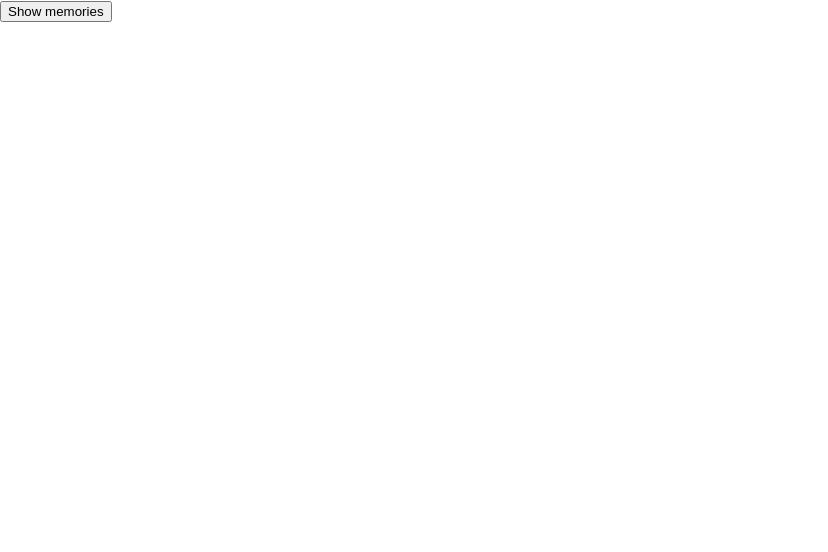
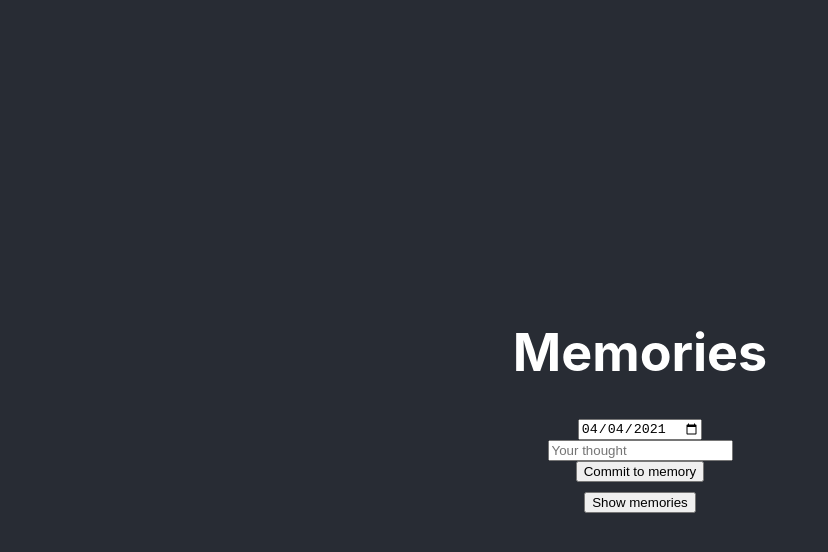
Before and after one commit to robpwatkins/faunadb-test, a React (Create React App) app: page / in a window 1280 px wide. Shown: the top 552 px of the page, without its empty margins (0-828 px from the left). Built offline with nearby package versions, Linux system fonts and the light colour scheme.

Commit message:
displaying memories

```diff
--- a/src/App.js
+++ b/src/App.js
@@ -8,6 +8,7 @@ function App() {
   const getMemories = async () => {
     const resp = await fetch('/api/memories');
     const data = await resp.json();
+    console.log(data);
     setMemories(data);
   }
 
@@ -28,13 +29,13 @@ function App() {
   const handleThoughtChange = e => setThought({ ...thought, [e.target.name]: e.target.value });
 
   return (
-    <div id="memories">{renderMemories}</div>
-    // <div className="App">
-    //   <h1>Memories</h1>
-    //   <input type="date" name="date" value={thought.date} onChange={handleThoughtChange} />
-    //   <input type="text" name="text" placeholder="Your thought" value={thought.text} onChange={handleThoughtChange} />
-    //   <button onClick={saveThought}>Commit to memory</button>
-    // </div>
+    <div className="App">
+      <h1>Memories</h1>
+      <input type="date" name="date" value={thought.date} onChange={handleThoughtChange} />
+      <input type="text" name="text" placeholder="Your thought" value={thought.text} onChange={handleThoughtChange} />
+      <button onClick={saveThought}>Commit to memory</button>
+      <div id="memories">{renderMemories}</div>
+    </div>
   );
 }
 
```
